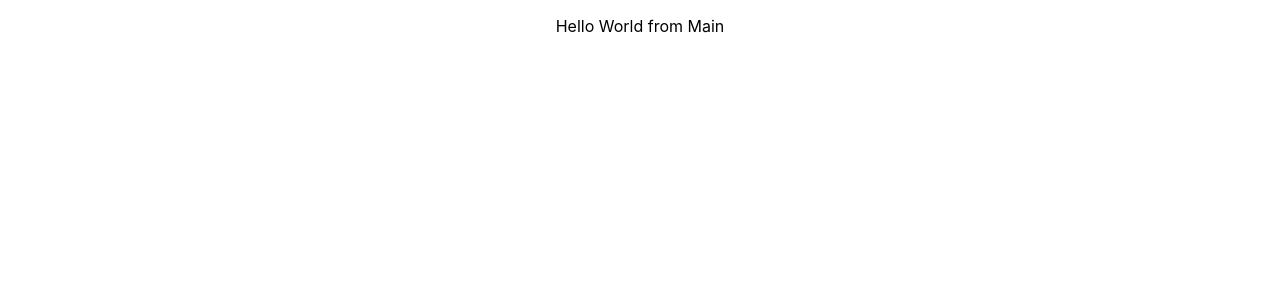
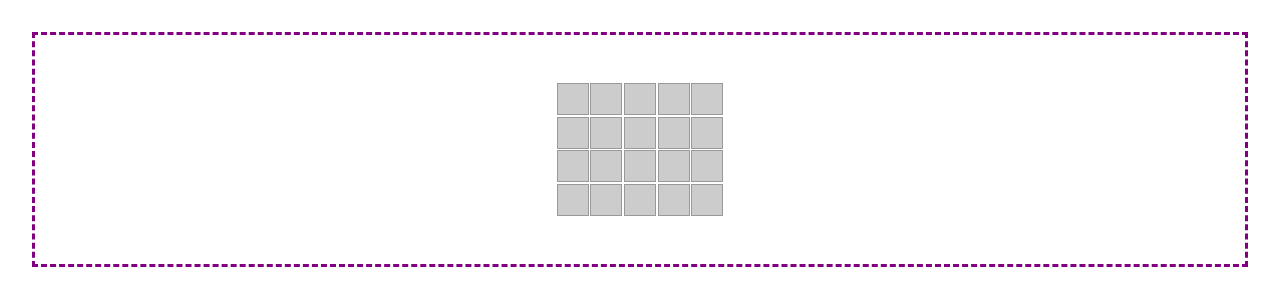
Before and after one commit to BriptimusPrimus/my-app-sample1, a React (Create React App) app: page / in a window 1280 px wide. Shown: the top 306 px of the page. Built offline with nearby package versions, Linux system fonts and the light colour scheme.

Commit message:
Working proto

```diff
--- a/src/components/Main.css
+++ b/src/components/Main.css
@@ -1,6 +1,51 @@
+* {
+    box-sizing: border-box;
+}
+
 main {
     padding: 2rem;
-    /* display: flex; */
-    /* flex-direction: column; */
-    /* gap: 2rem; */
+    display: flex;
+    flex-direction: column;
+    gap: 2rem;
 }
+
+.game {
+    border: 3px dashed purple;
+    padding: 3rem;
+}
+
+.board  {
+    display: flex;
+    flex-direction: column;
+    gap: 0.1rem;
+    /* border: 2px dashed blue; */
+}
+
+.row {
+    display: flex;
+    justify-content: center;
+    gap: 0.1rem;
+    /* border: 2px dashed red; */
+}
+
+.cell {
+    width: 2rem;
+    height: 2rem;
+    cursor: pointer;
+    background-color: #ccc;
+    /* border: none; */
+    border: 0.5px solid #999;
+}
+
+.cell__explode {
+    color: red
+}
+
+.cell__flag {
+    color: green;
+}
+
+.cell__open {
+    background-color: #eee;
+    border: 0.5Spx solid #111;
+}
--- a/src/components/Main.js
+++ b/src/components/Main.js
@@ -1,9 +1,228 @@
+import { useState, useEffect } from 'react';
 import './Main.css';
 
 function Main() {
     return (
-        <p>Hello World from Main</p>
+        <main>
+            <Game />
+        </main>
     )
 }
 
 export default Main;
+
+
+const chooseRandom = function (pool, number) {
+    const chosen = [];
+
+    for (let i = 0; i < number; i += 1) {
+        const total = pool.length;
+        const ran = Math.floor(Math.random() * total);
+        chosen.push(pool[ran]);
+        pool.splice(ran, 1);
+    }
+
+    return chosen;
+};
+
+const createBoard = function ({ width, height, mines }) {
+    const totalCells = width * height;
+
+    const pool = Array(totalCells)
+        .fill(null)
+        .map((_, idx) => idx);
+
+    const chosenCells = chooseRandom(pool, mines);
+
+    const board = Array(height)
+        .fill(null)
+        .map(_ => Array(width));
+
+    for (let i = 0; i < height; i += 1) {
+        for (let j = 0; j < width; j += 1) {
+            board[i][j] = {
+                mine: false,
+                open: false,
+                flag: false
+            };
+        }
+    }
+
+    chosenCells.forEach((chosen) => {
+        const row = Math.floor(chosen / width);
+        const col = chosen % width;
+        board[row][col].mine = true;
+    });
+
+    return board;
+};
+
+function Game() {
+    const gameVars = {
+        width: 5,
+        height: 4,
+        mines: 5
+    };
+
+    const [board, setBoard] = useState(createBoard(gameVars));
+
+    const openCell = (row, col) => {
+        setBoard((prevMatrix) => {
+            const newMatrix = prevMatrix.map((row) => [...row]);
+
+            newMatrix[row][col] = {
+                ...newMatrix[row][col],
+                open: true
+            };
+
+            return newMatrix;
+        });
+    }
+
+    const setFlag = (row, col) => {
+        setBoard((prevMatrix) => {
+            const newMatrix = prevMatrix.map((row) => [...row]);
+
+            newMatrix[row][col] = {
+                ...newMatrix[row][col],
+                flag: true
+            };
+
+            return newMatrix;
+        });
+    };
+
+    console.log({
+        board
+    });
+
+    return (
+        <div className="game">
+            <Board
+                width={gameVars.width}
+                height={gameVars.height}
+                mines={gameVars.mines}
+                board={board}
+                onClickCell={openCell}
+                onSecondaryClickCell={setFlag}
+            />
+        </div>
+    )
+}
+
+function Board({
+    width,
+    height,
+    mimes,
+    board,
+    onClickCell,
+    onSecondaryClickCell
+}) {
+    return (
+        <div className="board">
+            {board.map((row, idx) => {
+                return (
+                    <Row
+                        key={idx}
+                        row={row}
+                        rowIdx={idx}
+                        onClickCell={onClickCell}
+                        onSecondaryClickCell={onSecondaryClickCell}
+                    />
+                );
+            })}
+        </div>
+    )
+}
+
+function Row({ row, rowIdx, onClickCell, onSecondaryClickCell }) {
+    return (
+        <div
+            className="row"
+        >
+            {row.map((cell, idx) => {
+                const { mine, open, flag } = cell;
+                return (
+                    <Cell
+                        cell={cell}
+                        key={idx}
+                        mine={mine}
+                        open={open}
+                        flag={flag}
+                        rowIdx={rowIdx}
+                        colIdx={idx}
+                        onClickCell={onClickCell}
+                        onSecondaryClickCell={onSecondaryClickCell}
+                    />
+                );
+            })}
+
+        </div>
+    )
+}
+
+function Cell({
+    cell,
+    rowIdx,
+    colIdx,
+    onClickCell,
+    onSecondaryClickCell
+}) {
+
+    const { mine, open, flag } = cell;
+
+    const onPrimaryClick = () => {
+        onClickCell(rowIdx, colIdx);
+    };
+
+    const onSecondaryClick = (event) => {
+        event.preventDefault();
+        onSecondaryClickCell(rowIdx, colIdx);
+    }
+
+    if (open && mine) {
+        return (
+            <button
+                className="cell cell__explode"
+            >
+                X
+            </button>
+        );
+    }
+
+    if (open && !mine) {
+        return (
+            <button
+                className="cell cell__open"
+            >
+            </button>
+        );
+    }
+
+    console.log({
+        open,
+        flag,
+        r: flag && !open
+    });
+    if (flag && !open) {
+        console.log('yay')
+        return (
+            <button
+                className="cell cell__flag"
+            >
+                △
+            </button>
+        );
+    }
+
+    // open and no flag
+    return (
+        <button
+            className="cell"
+            onClick={onPrimaryClick}
+            onContextMenu={onSecondaryClick}
+        >
+        </button>
+    );
+
+}
```
